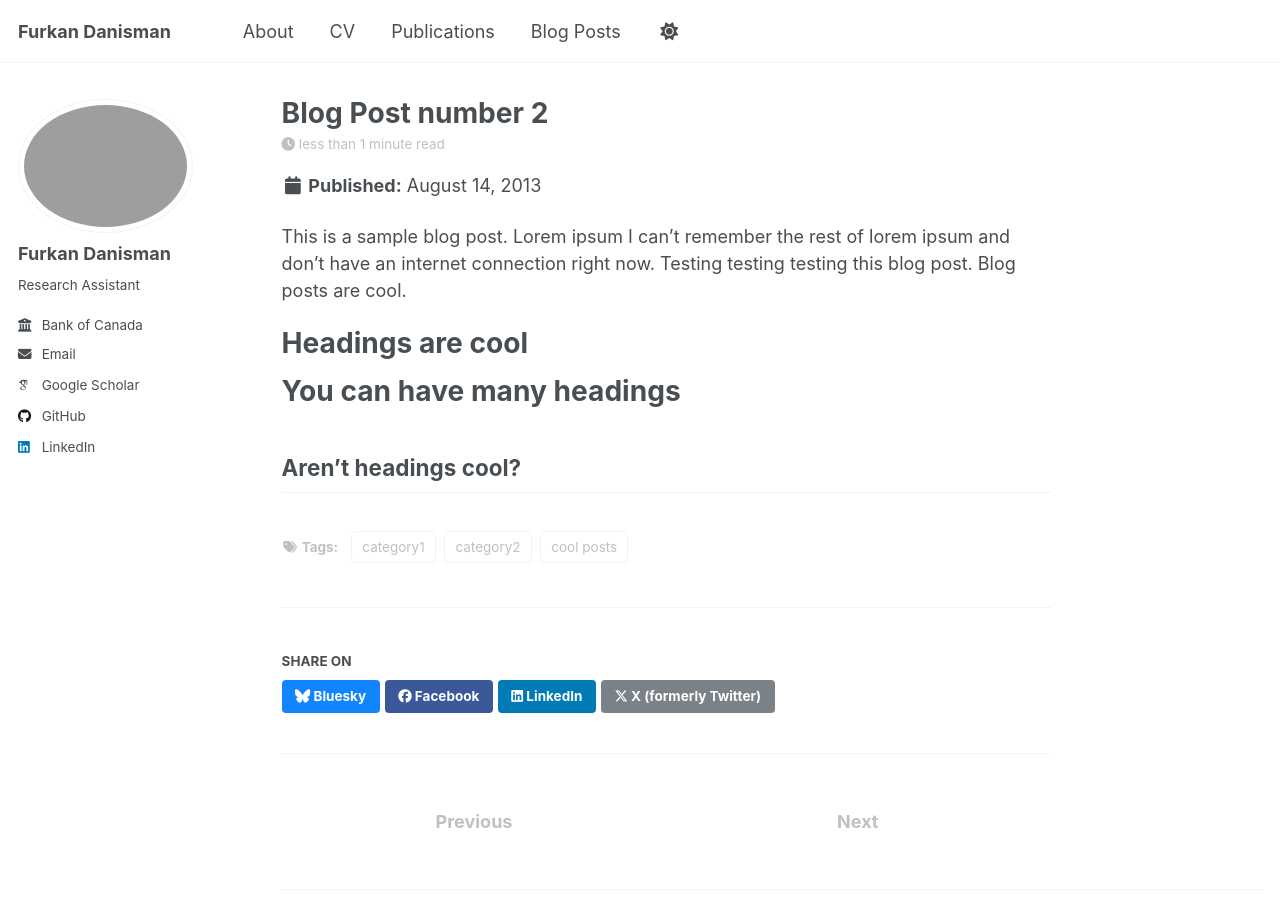
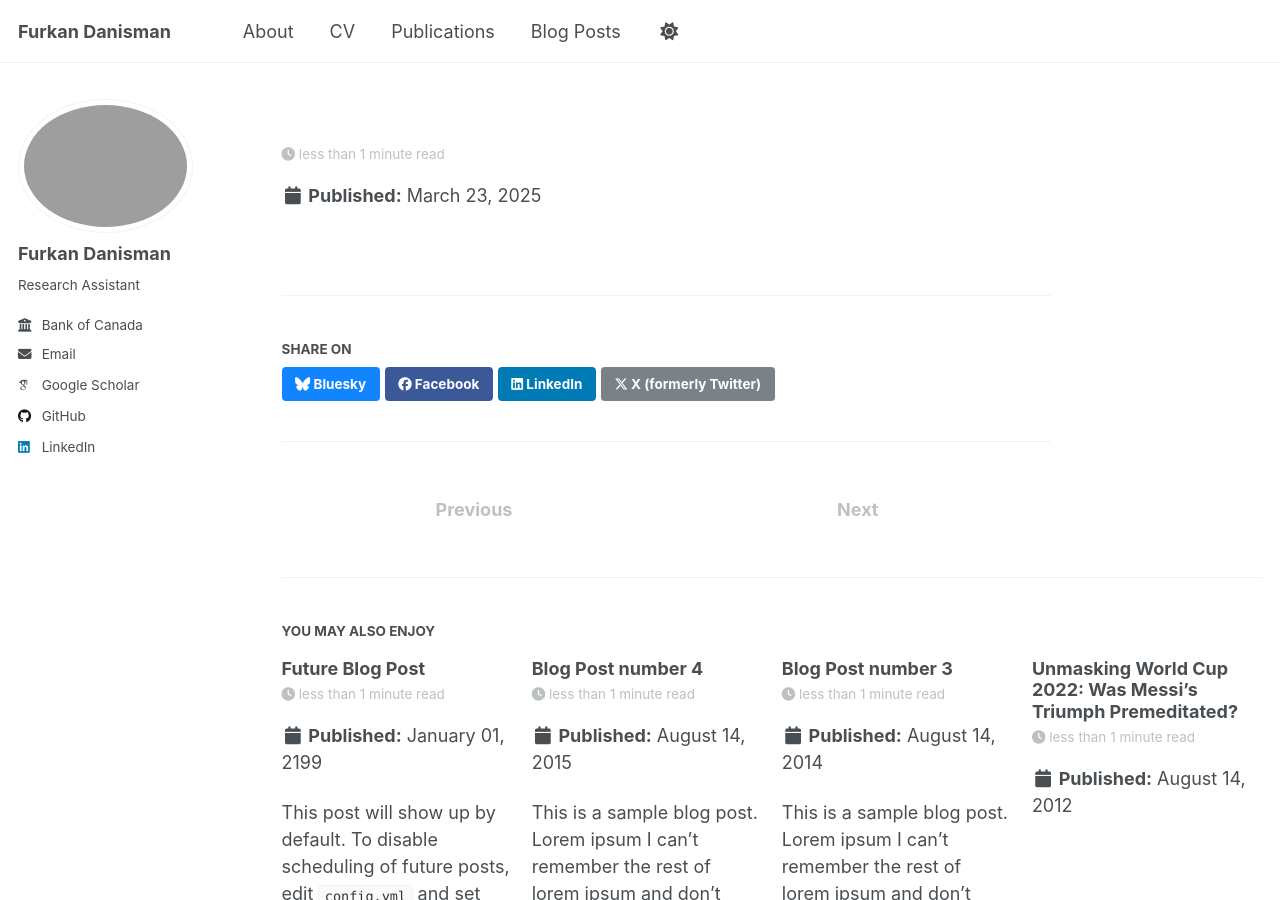
Before and after one commit to FurkanDanisman/FurkanDanisman.github.io, a Jekyll site: the page built from _posts/2013-08-14-blog-post-2.md, in a window 1280 px wide and 900 px high. Built offline with Jekyll 4.4.1, drawn with Linux system fonts in a browser that asks for light colours; some web fonts are replaced.

Commit message:
Update 2013-08-14-blog-post-2.md

```diff
--- a/_posts/2013-08-14-blog-post-2.md
+++ b/_posts/2013-08-14-blog-post-2.md
@@ -1,20 +1,4 @@
 ---
-title: 'Blog Post number 2'
-date: 2013-08-14
-permalink: /posts/2013/08/blog-post-2/
-tags:
-  - cool posts
-  - category1
-  - category2
+title: 'World Cup 2022 Showdown: Messi vs. Mbappé — The Battle of Glory'
+permalink: [/posts/2013/08/blog-post-2/](https://medium.com/@furkandanisman/world-cup-2022-showdown-messi-vs-mbapp%C3%A9-the-battle-of-glory-6ebbbb80c640)
 ---
-
-This is a sample blog post. Lorem ipsum I can't remember the rest of lorem ipsum and don't have an internet connection right now. Testing testing testing this blog post. Blog posts are cool.
-
-Headings are cool
-======
-
-You can have many headings
-======
-
-Aren't headings cool?
-------
```
